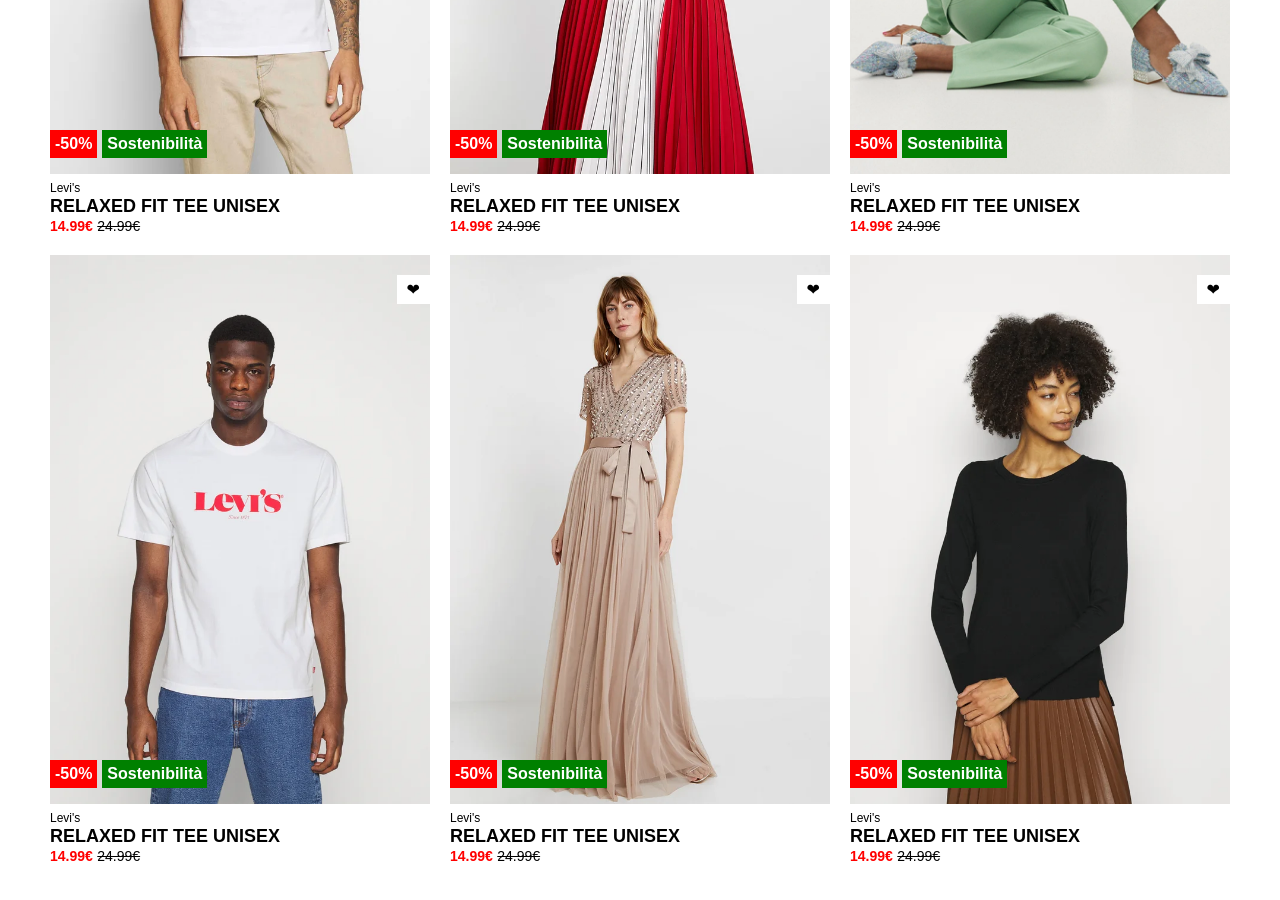
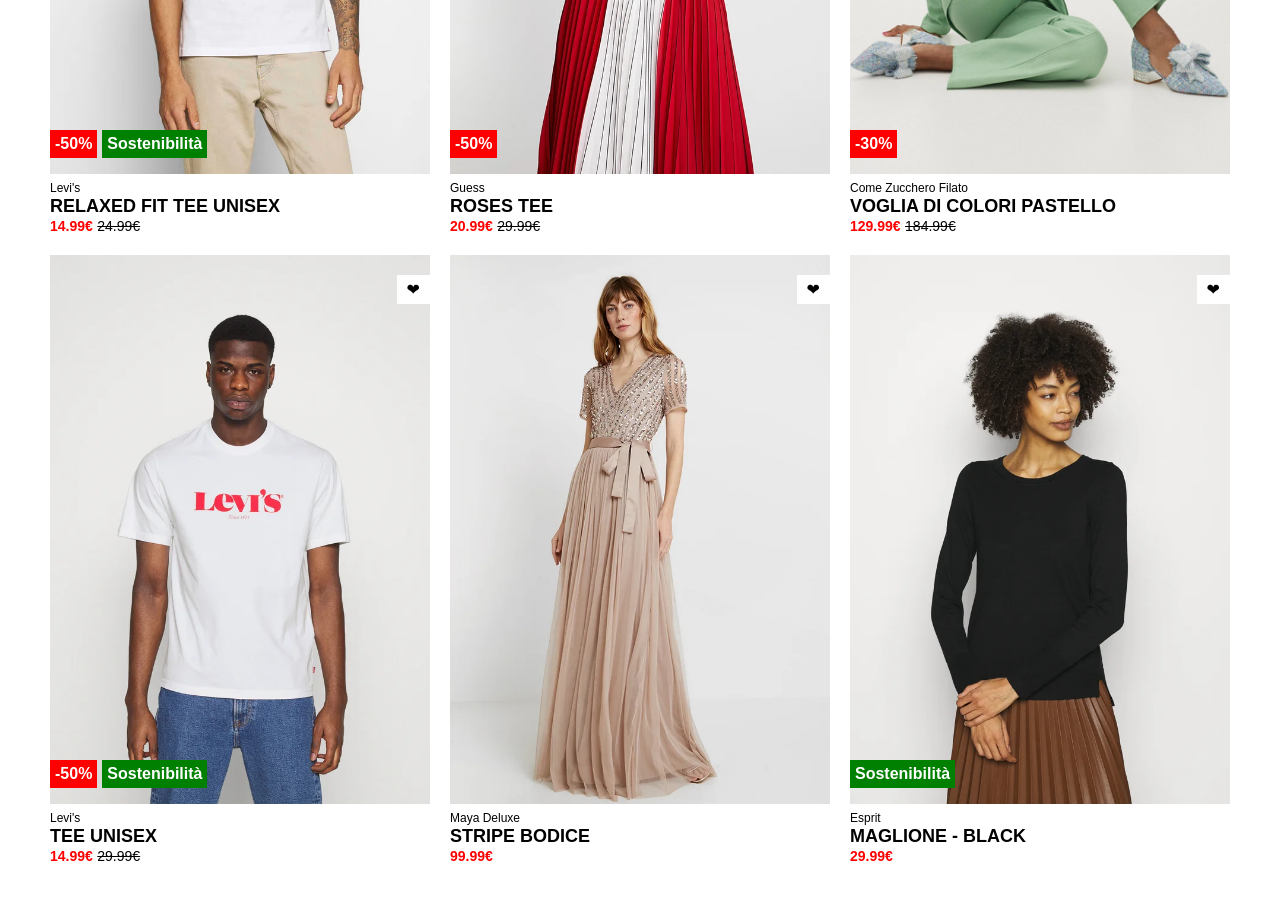
Before and after one commit to StefanoCretella/html-css-boolando, a plain HTML site: page index.html in a window 1280 px wide. Shown: the part 460-1360 px from the top of the page. Drawn offline with Linux system fonts and the light colour scheme.

```diff
--- a/index.html
+++ b/index.html
@@ -44,6 +44,8 @@
     <main>
         <div class="container">
             <div class="row">
+
+                <!-- IMG 1 -->
                 <div class="col-33">
                     <div class="content">
                         <div class="card-image">
@@ -62,6 +64,8 @@
                         </div>
                     </div>
                 </div>
+
+                <!-- IMG 2-->
                 <div class="col-33">
                     <div class="content">
                         <div class="card-image">
@@ -69,35 +73,37 @@
                             <img class="hover-image" src="img/2b.webp" alt="Boolando">
                             <div class="labels">
                                 <div class="label red-label">-50%</div>
-                                <div class="label green-label">Sostenibilità</div>
                             </div>
                             <div class="heart">&#10084;</div>
                         </div>
                         <div class="card-text">
-                            <span class="brand">Levi's</span>
-                            <p><strong>Relaxed fit tee unisex</strong></p>
-                            <span class="price">14.99€</span> <span class="old-price">24.99€</span>
+                            <span class="brand">Guess</span>
+                            <p><strong>ROSES TEE</strong></p>
+                            <span class="price">20.99€</span> <span class="old-price">29.99€</span>
                         </div>
                     </div>
                 </div>
+
+                <!-- IMG 3 -->
                 <div class="col-33">
                     <div class="content">
                         <div class="card-image">
                             <img class="main-image" src="img/3.webp" alt="Boolando">
                             <img class="hover-image" src="img/3b.webp" alt="Boolando">
                             <div class="labels">
-                                <div class="label red-label">-50%</div>
-                                <div class="label green-label">Sostenibilità</div>
+                                <div class="label red-label">-30%</div>
                             </div>
                             <div class="heart">&#10084;</div>
                         </div>
                         <div class="card-text">
-                            <span class="brand">Levi's</span>
-                            <p><strong>Relaxed fit tee unisex</strong></p>
-                            <span class="price">14.99€</span> <span class="old-price">24.99€</span>
+                            <span class="brand">Come Zucchero Filato</span>
+                            <p><strong>VOGLIA DI COLORI PASTELLO</strong></p>
+                            <span class="price">129.99€</span> <span class="old-price">184.99€</span>
                         </div>
                     </div>
                 </div>
+
+                <!-- IMG 4 -->
                 <div class="col-33">
                     <div class="content">
                         <div class="card-image">
@@ -111,44 +117,44 @@
                         </div>
                         <div class="card-text">
                             <span class="brand">Levi's</span>
-                            <p><strong>Relaxed fit tee unisex</strong></p>
-                            <span class="price">14.99€</span> <span class="old-price">24.99€</span>
+                            <p><strong>tee unisex</strong></p>
+                            <span class="price">14.99€</span> <span class="old-price">29.99€</span>
                         </div>
                     </div>
                 </div>
+
+                <!-- IMG 5 -->
                 <div class="col-33">
                     <div class="content">
                         <div class="card-image">
                             <img class="main-image" src="img/5.webp" alt="Boolando">
                             <img class="hover-image" src="img/5b.webp" alt="Boolando">
-                            <div class="labels">
-                                <div class="label red-label">-50%</div>
-                                <div class="label green-label">Sostenibilità</div>
-                            </div>
+                            <div class="labels"></div>
                             <div class="heart">&#10084;</div>
                         </div>
                         <div class="card-text">
-                            <span class="brand">Levi's</span>
-                            <p><strong>Relaxed fit tee unisex</strong></p>
-                            <span class="price">14.99€</span> <span class="old-price">24.99€</span>
+                            <span class="brand">Maya Deluxe</span>
+                            <p><strong>Stripe bodice</strong></p>
+                            <span class="price">99.99€</span>
                         </div>
                     </div>
                 </div>
+
+                <!-- IMG 6 -->
                 <div class="col-33">
                     <div class="content">
                         <div class="card-image">
                             <img class="main-image" src="img/6.webp" alt="Boolando">
                             <img class="hover-image" src="img/6b.webp" alt="Boolando">
                             <div class="labels">
-                                <div class="label red-label">-50%</div>
                                 <div class="label green-label">Sostenibilità</div>
                             </div>
                             <div class="heart">&#10084;</div>
                         </div>
                         <div class="card-text">
-                            <span class="brand">Levi's</span>
-                            <p><strong>Relaxed fit tee unisex</strong></p>
-                            <span class="price">14.99€</span> <span class="old-price">24.99€</span>
+                            <span class="brand">Esprit</span>
+                            <p><strong>maglione - black</strong></p>
+                            <span class="price">29.99€</span>
                         </div>
                     </div>
                 </div>
```
